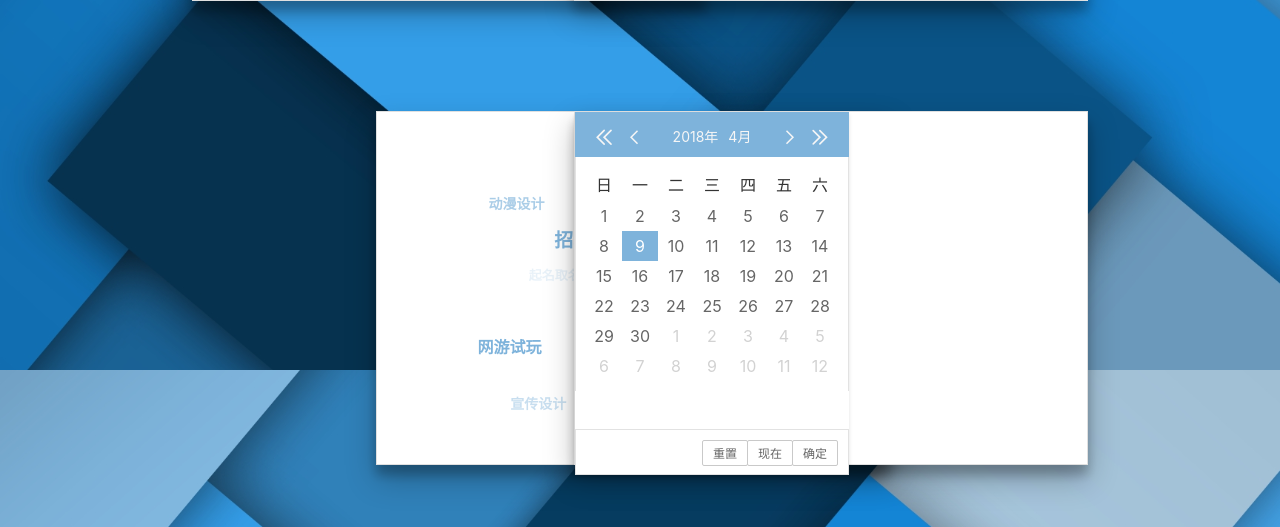
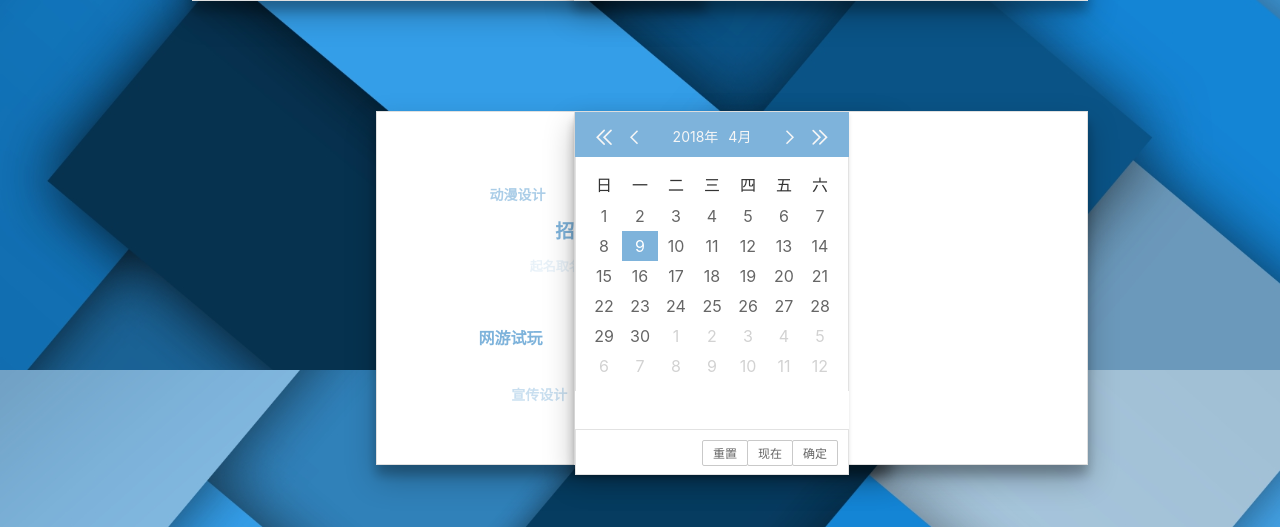
Before and after one commit to YooHoeh/BiuNotepad, a PHP site: page /main.html in a window 1280 px wide. Shown: the part 430-957 px from the top of the page. Run offline with PHP 8.4, Linux system fonts and the light colour scheme; some libraries are stand-ins or nearby versions.

Commit message:
edit tags css

```diff
--- a/js/lrtk.js
+++ b/js/lrtk.js
@@ -7,7 +7,7 @@ var active = false;
 var lasta = 1;
 var lastb = 1;
 var distr = true;
-var tspeed = 1;
+var tspeed = 3;
 var size = 150;
 
 var mouseX=0;
@@ -23,7 +23,7 @@ window.onload=function ()
 	var i=0;
 	var oTag=null;
 
-	oDiv=document.getElementById('tags');
+	oDiv=document.getElementsByClassName('tags')[0];
 
 	aA=oDiv.getElementsByTagName('a');
 
--- a/main.html
+++ b/main.html
@@ -87,7 +87,7 @@
 
       <!-- 标签导航 -->
       <div class="card tags layui-anim layui-anim-upbit ">
-          <div id="tags">
+          <!-- <div id="tags"> -->
               <a href="#" target="_blank">起名取名</a>
               <a href="#" target="_blank">宣传策划</a>
               <a href="#" target="_blank">网游试玩</a>
@@ -100,7 +100,7 @@
               <a href="#" target="_blank">家居装修</a>
               <a href="#" target="_blank">影视创作</a>
               <a href="#" target="_blank">照片美化</a>
-              </div>
+              <!-- </div> -->
       </div>
 
 
--- a/style/main.css
+++ b/style/main.css
@@ -400,6 +400,7 @@ input:disabled {
   /* top: 47.3%; */
   bottom: 7%;
   width: 19%;
+  overflow: hidden;
 }
 
 .clender {
@@ -425,14 +426,8 @@ textarea:focus {
   transition: 0.2s;
 }
 
-#tags {
-  height: 100%;
-  width: 100%;
-  position: relative;
-  margin: 10px auto;
-}
 
-#tags a {
+.tags a {
   position: absolute;
   top: 0px;
   left: 0px;
```
